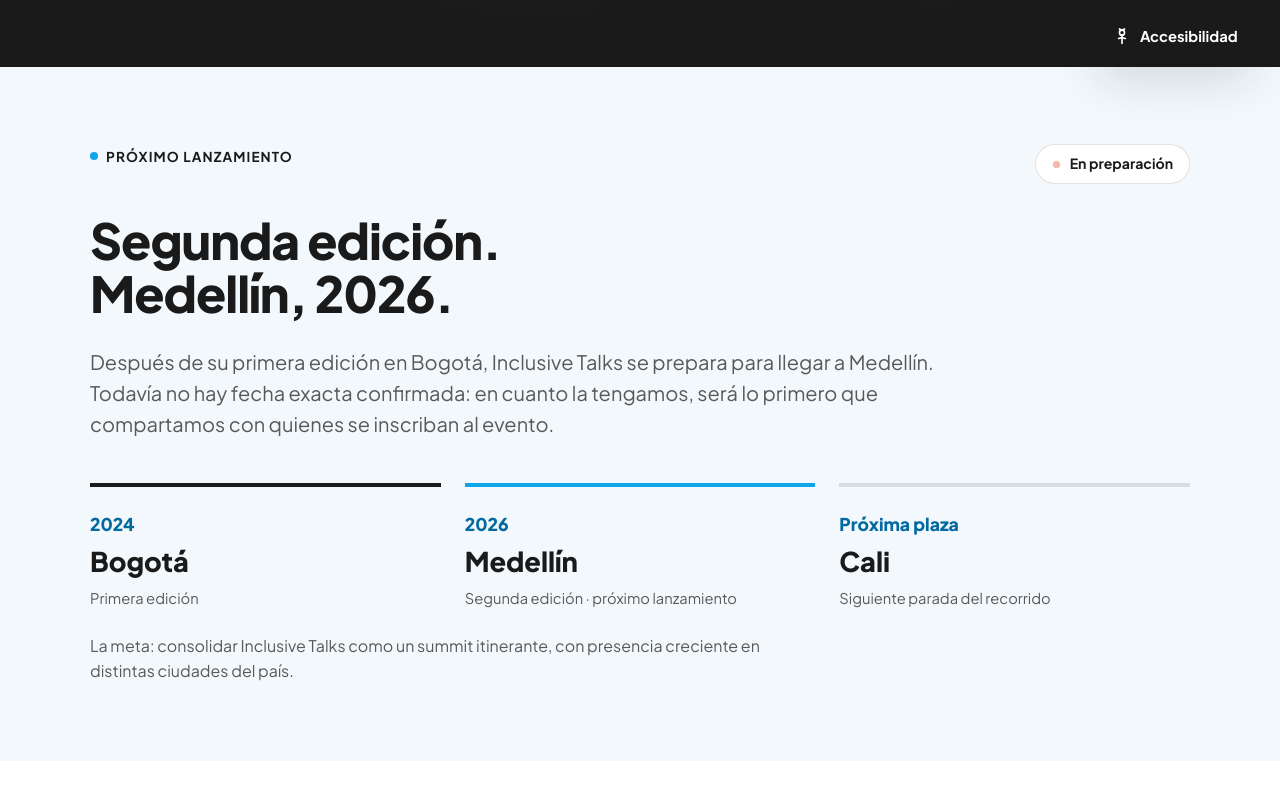
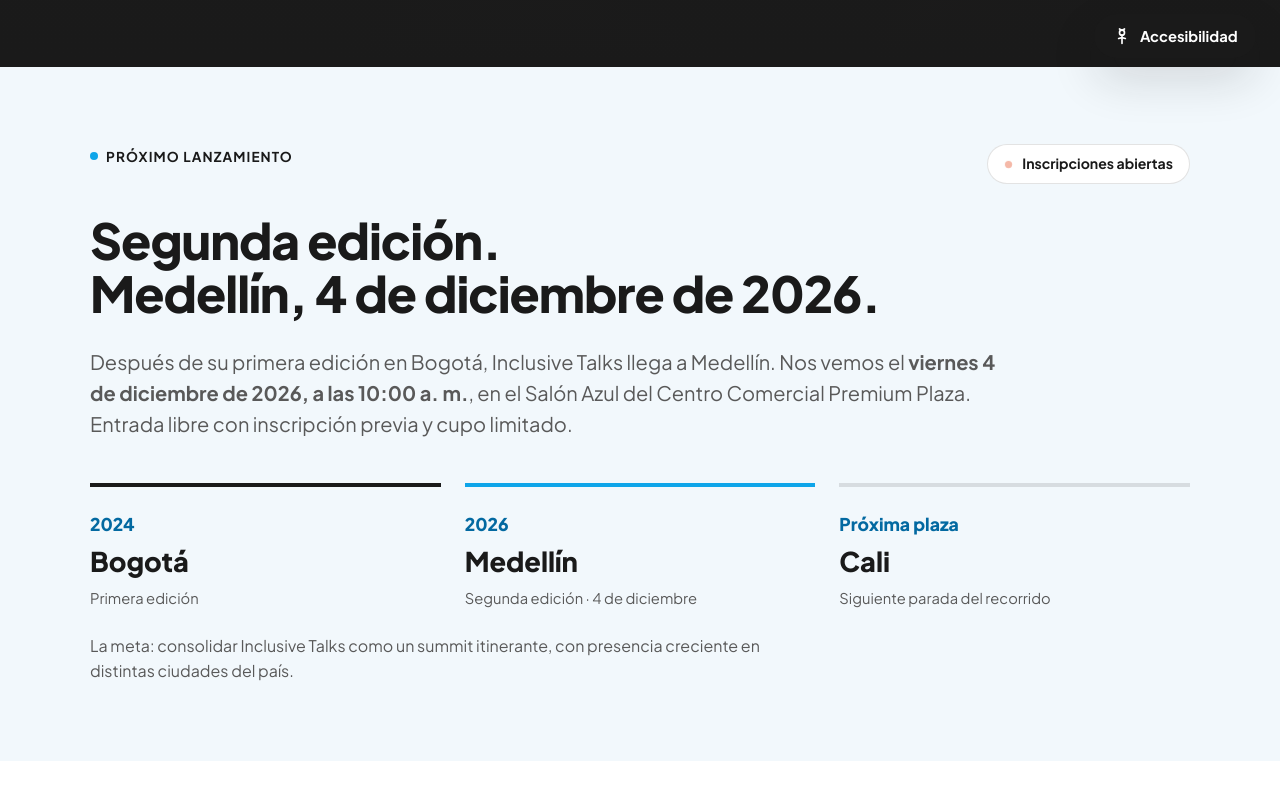
Before and after one commit to discol-creator/inclusivetalksweb, a website: page index.html in a window 1280 px wide. Shown: the part 718-1518 px from the top of the page. Drawn offline with Linux system fonts and the light colour scheme.

Commit message:
Publica la fecha oficial y fija el plazo de conservación de datos
La landing seguía diciendo que no había fecha confirmada, y el aviso de
privacidad dejaba el plazo como marcador a la vista en una página pública.

Landing
- Titular: "Segunda edición. Medellín, 4 de diciembre de 2026."
- El párrafo anuncia día, hora y lugar, y que el cupo es limitado
- El distintivo pasa de "En preparación" a "Inscripciones abiertas"
- El hito del recorrido y las descripciones para redes y buscadores

Aviso de privacidad
- Conservación: cinco años desde la fecha del evento, hasta el 4 de diciembre
  de 2031, y después se eliminan o anonimizan

Ya no queda ningún [completar] en las páginas públicas.

Co-Authored-By: Claude Opus 5 <noreply@anthropic.com>

```diff
--- a/index.html
+++ b/index.html
@@ -4,12 +4,12 @@
 <meta charset="UTF-8">
 <meta name="viewport" content="width=device-width, initial-scale=1, viewport-fit=cover">
 <title>Inclusive Talks. El summit de discapacidad que Colombia no tenía.</title>
-<meta name="description" content="Inclusive Talks es el summit de discapacidad que Colombia no tenía. Segunda edición en Medellín, 2026. Inscríbete para enterarte primero de fechas, agenda y alianzas.">
+<meta name="description" content="Inclusive Talks es el summit de discapacidad que Colombia no tenía. Segunda edición en Medellín: viernes 4 de diciembre de 2026. Entrada libre con inscripción previa y cupo limitado.">
 <meta name="theme-color" content="#1A1A1A">
 
 <meta property="og:type" content="website">
 <meta property="og:title" content="Inclusive Talks. El summit de discapacidad que Colombia no tenía.">
-<meta property="og:description" content="Segunda edición en Medellín, 2026. Próximo lanzamiento. Inscripción previa abierta.">
+<meta property="og:description" content="Segunda edición en Medellín: viernes 4 de diciembre de 2026, 10:00 a. m., Salón Azul, Centro Comercial Premium Plaza. Entrada libre con inscripción previa.">
 <meta property="og:locale" content="es_CO">
 
 <link rel="preconnect" href="https://fonts.googleapis.com">
@@ -103,11 +103,11 @@
         <p class="kicker"><span class="kicker__dot" aria-hidden="true"></span>Próximo lanzamiento</p>
         <span class="status-pill">
           <span class="status-pill__dot" aria-hidden="true"></span>
-          En preparación
+          Inscripciones abiertas
         </span>
       </div>
-      <h2 id="lanzamiento-heading" class="h1">Segunda edición.<br>Medellín, 2026.</h2>
-      <p class="lead">Después de su primera edición en Bogotá, Inclusive Talks se prepara para llegar a Medellín. Todavía no hay fecha exacta confirmada: en cuanto la tengamos, será lo primero que compartamos con quienes se inscriban al evento.</p>
+      <h2 id="lanzamiento-heading" class="h1">Segunda edición.<br>Medellín, 4 de diciembre de 2026.</h2>
+      <p class="lead">Después de su primera edición en Bogotá, Inclusive Talks llega a Medellín. Nos vemos el <strong>viernes 4 de diciembre de 2026, a las 10:00 a.&nbsp;m.</strong>, en el Salón Azul del Centro Comercial Premium Plaza. Entrada libre con inscripción previa y cupo limitado.</p>
 
       <ol class="route">
         <li class="route__step is-done">
@@ -118,7 +118,7 @@
         <li class="route__step is-current">
           <span class="route__year">2026</span>
           <span class="route__city">Medellín</span>
-          <span class="route__tag">Segunda edición · próximo lanzamiento</span>
+          <span class="route__tag">Segunda edición · 4 de diciembre</span>
         </li>
         <li class="route__step">
           <span class="route__year">Próxima plaza</span>
```
Also changed, not shown: privacidad.html (+1 -1 lines).
